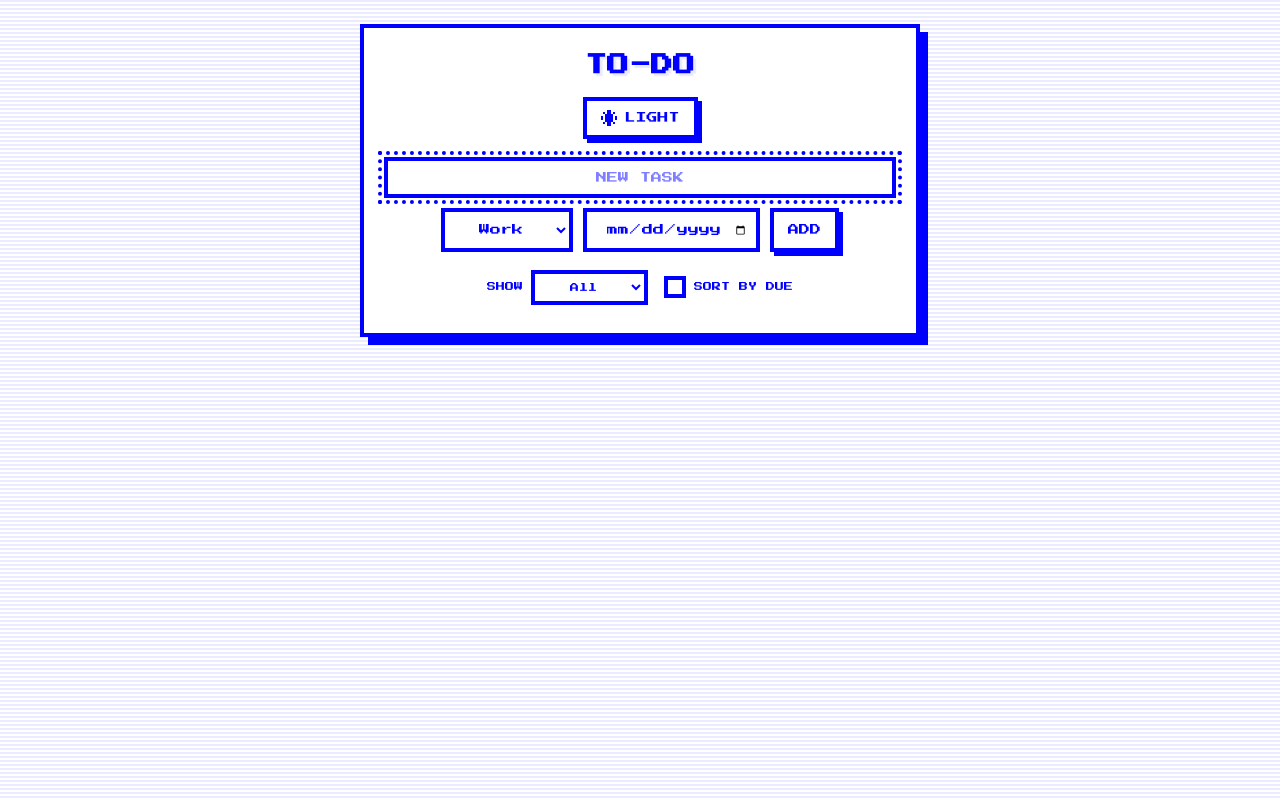
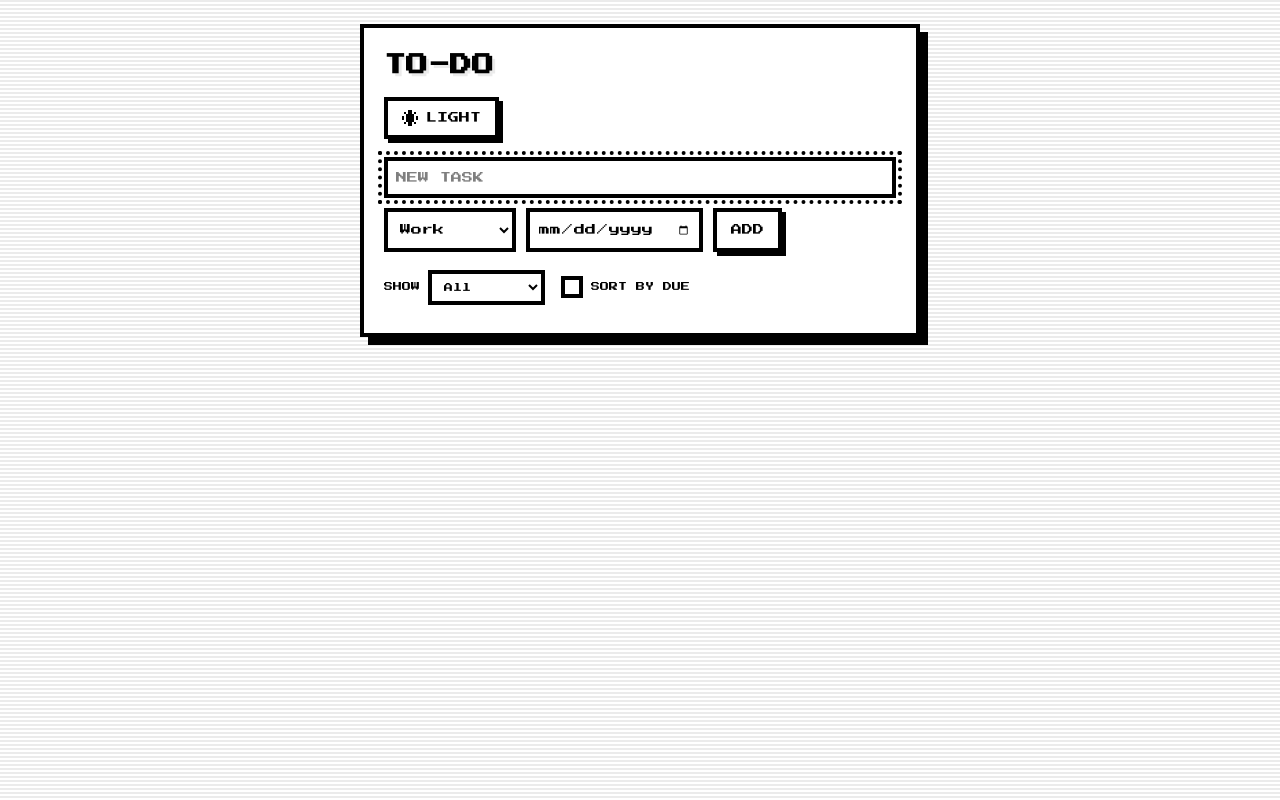
Before and after one commit to alextsc2014/todo, a plain HTML site: page index.html in a window 1280 px wide. Drawn offline with Linux system fonts and the light colour scheme.

Commit message:
Left-align all elements and revert theme colour to black
Co-Authored-By: Claude Sonnet 5.5 <noreply@anthropic.com>

```diff
--- a/index.html
+++ b/index.html
@@ -7,9 +7,9 @@
 <!-- Pixel font; falls back to monospace if offline -->
 <link rel="stylesheet" href="https://fonts.googleapis.com/css2?family=Press+Start+2P&display=swap">
 <style>
-  /* Blue and white: dark mode = white on blue, light mode = blue on white */
-  :root { --bg: #0000ff; --fg: #fff; --grid: #ffffff14; color-scheme: dark; }
-  :root[data-theme=light] { --bg: #fff; --fg: #0000ff; --grid: #0000ff14; color-scheme: light; }
+  /* Strictly black and white: dark mode = white on black, light mode = black on white */
+  :root { --bg: #000; --fg: #fff; --grid: #ffffff14; color-scheme: dark; }
+  :root[data-theme=light] { --bg: #fff; --fg: #000; --grid: #00000014; color-scheme: light; }
 
   * { box-sizing: border-box; border-radius: 0; }
   body {
@@ -19,14 +19,14 @@
     margin: 0; padding: 24px 12px;
   }
   .app { max-width: 560px; margin: 0 auto; padding: 20px; background: var(--bg); border: 4px solid var(--fg); box-shadow: 8px 8px 0 var(--fg); }
-  .app { text-align: center; }
-  header { display: flex; flex-direction: column; justify-content: center; align-items: center; gap: 14px; margin-bottom: 18px; }
-  input[type=text], input[type=date], select { text-align: center; text-align-last: center; }
-  .controls { justify-content: center; }
+  .app { text-align: left; }
+  header { display: flex; flex-direction: column; justify-content: flex-start; align-items: flex-start; gap: 14px; margin-bottom: 18px; }
+  input[type=text], input[type=date], select { text-align: left; text-align-last: left; }
+  .controls { justify-content: flex-start; }
   h1 { font-size: 22px; margin: 0; text-shadow: 3px 3px 0 var(--grid); }
   [hidden] { display: none !important; }
 
-  form, .fields { display: flex; gap: 10px; flex-wrap: wrap; justify-content: center; }
+  form, .fields { display: flex; gap: 10px; flex-wrap: wrap; justify-content: flex-start; }
   form .task, .fields .task { flex: 1 1 100%; }
   input[type=text], input[type=date], select {
     font: inherit; color: var(--fg); background: var(--bg);
```
Also changed, not shown: mockup.html (+4 -4 lines), 1 other file.
